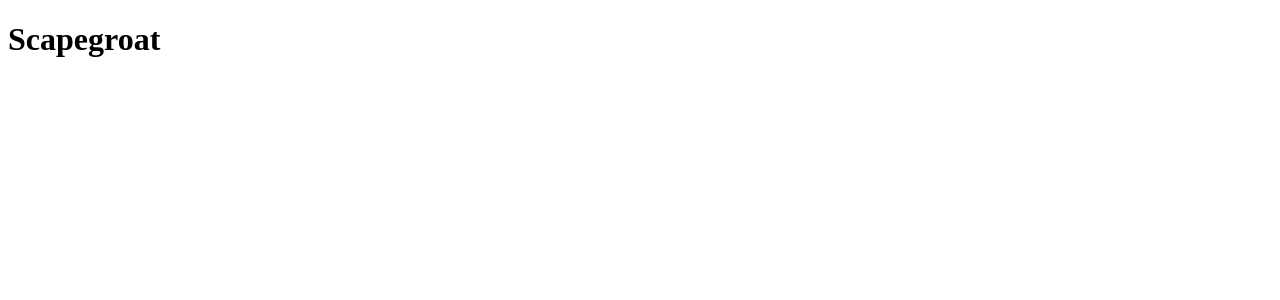
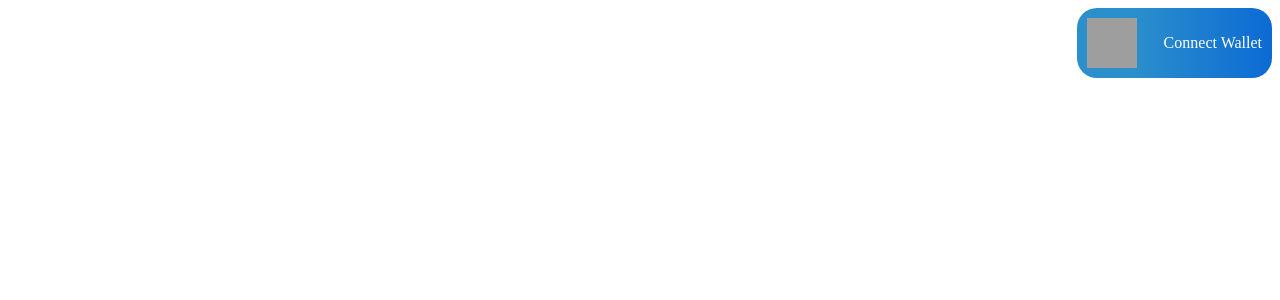
Before and after one commit to tmisirpash/scapegroatv2, a React app: page / in a window 1280 px wide. Shown: the top 300 px of the page. Built offline with nearby package versions, Linux system fonts and the light colour scheme; grey boxes are pictures that could not be loaded; the HTML template or start-up script is replaced by a standard one.

Commit message:
add basic ui (#17)

```diff
--- a/package.json
+++ b/package.json
@@ -35,15 +35,18 @@
     "babel-loader": "^9.1.0",
     "chai": "^4.3.7",
     "core-js": "^3.26.1",
+    "css-loader": "^6.7.2",
     "eslint": "^8.27.0",
     "eslint-config-airbnb": "^19.0.4",
     "eslint-config-prettier": "8.5.0",
     "eslint-plugin-prettier": "4.2.1",
     "eslint-plugin-react": "^7.31.11",
+    "file-loader": "^6.2.0",
     "hardhat": "^2.12.2",
     "mocha": "^10.1.0",
     "prettier": "^2.7.1",
     "regenerator-runtime": "^0.13.11",
+    "style-loader": "^3.3.1",
     "webpack": "^5.75.0",
     "webpack-cli": "^5.0.0",
     "webpack-dev-server": "^4.11.1"
--- a/src/App.tsx
+++ /dev/null
@@ -1,5 +0,0 @@
-import React from 'react';
-
-const App: React.FC = () => <h1>Scapegroat</h1>;
-
-export default App;
--- /dev/null
+++ b/src/components/App.tsx
@@ -0,0 +1,8 @@
+import React from 'react';
+import TopBar from './TopBar';
+
+const App: React.FC = () => (
+  <TopBar />
+);
+
+export default App;
--- /dev/null
+++ b/src/components/ConnectWalletButton.tsx
@@ -0,0 +1,27 @@
+import React from 'react';
+
+import fox from '../../dist/images/MetaMask_Fox.png';
+
+const ConnectWalletButton: React.FC = () => (
+  <div style={{
+    width: '175px',
+    borderRadius: '20px',
+
+    background: 'linear-gradient(90deg, rgba(43,143,203,1) 29%, rgba(12,106,212,1) 100%)',
+
+    padding: '10px',
+
+    display: 'flex',
+    justifyContent: 'space-between',
+    alignItems: 'center',
+
+    color: 'white',
+
+  }}
+  >
+    <img src={fox} width="50" height="50" className="undraggable unselectable" alt="" />
+    <div className="unselectable">Connect Wallet</div>
+  </div>
+);
+
+export default ConnectWalletButton;
--- /dev/null
+++ b/src/components/Title.tsx
@@ -0,0 +1,15 @@
+import React from 'react';
+import '../styles.css';
+
+const Title: React.FC = () => (
+  <div
+    className="unselectable"
+    style={{
+      fontSize: '3em',
+      color: 'white',
+    }}
+  >
+    Scapegroat
+  </div>
+);
+export default Title;
--- /dev/null
+++ b/src/components/TopBar.tsx
@@ -0,0 +1,20 @@
+import React from 'react';
+import Title from './Title';
+import ConnectWalletButton from './ConnectWalletButton';
+
+const TopBar: React.FC = () => (
+  <div style={{
+    // borderColor: "goldenrod",
+    // borderStyle: "solid",
+
+    display: 'flex',
+    justifyContent: 'space-between',
+    alignItems: 'center',
+  }}
+  >
+    <Title />
+    <ConnectWalletButton />
+  </div>
+);
+
+export default TopBar;
--- /dev/null
+++ b/src/img.d.ts
@@ -0,0 +1 @@
+declare module '*.png';
--- a/src/index.tsx
+++ b/src/index.tsx
@@ -1,6 +1,6 @@
 import React from 'react';
 import { createRoot } from 'react-dom/client';
-import App from './App';
+import App from './components/App';
 
 const rootNode = document.getElementById('app');
 if (rootNode) {
--- /dev/null
+++ b/src/styles.css
@@ -0,0 +1,16 @@
+.unselectable {
+    -moz-user-select: -moz-none;
+    -khtml-user-select: none;
+    -webkit-user-select: none;
+
+   /*
+     Introduced in IE 10.
+     See http://ie.microsoft.com/testdrive/HTML5/msUserSelect/
+   */
+    -ms-user-select: none;
+    user-select: none;
+}
+
+.undraggable {
+    pointer-events: none;
+}
--- a/tsconfig.json
+++ b/tsconfig.json
@@ -19,6 +19,7 @@
   "exclude": ["dist", "node_modules"],
   "include": ["./test", "./scripts", "./contracts", "./src"],
   "files": [
-    "./hardhat.config.ts"
+    "./hardhat.config.ts",
+    "./src/img.d.ts"
   ]
 }
--- a/webpack.config.js
+++ b/webpack.config.js
@@ -20,6 +20,18 @@ module.exports = {
                 use: {
                     loader: 'babel-loader',
                 }
+            },
+            {
+                test: /\.css$/i,
+                use: ["style-loader", "css-loader"]
+            },
+            {
+                test: /\.(png|jpe?g|gif)$/i,
+                loader: 'file-loader',
+                options: {
+                    name: '[name].[ext]',
+                    outputPath: 'images/'
+                }
             }
         ]
     },
```
Also changed, not shown: 3 other files (tests, documents, lock files or other folders).
